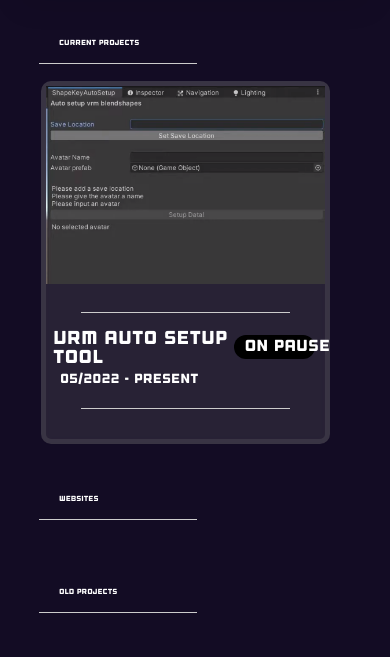
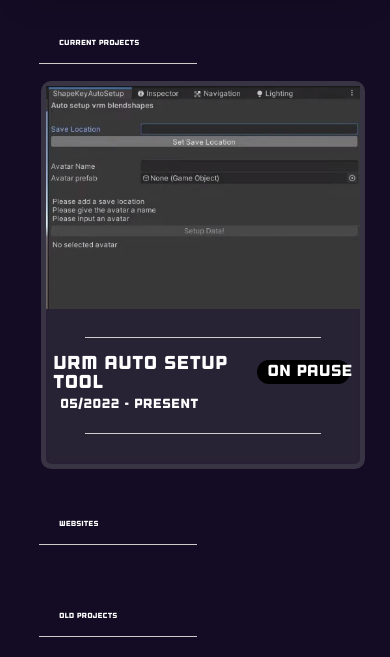
Before and after one commit to tracer755/Tracer755_WEBSITE, a plain HTML site: page projects.html in a window 390 px wide. Shown: the part 29-686 px from the top of the page. Drawn offline with Linux system fonts and the light colour scheme.

Commit message:
Update projects.html

```diff
--- a/projects.html
+++ b/projects.html
@@ -56,13 +56,7 @@
     }
     @media (max-width: 800px) {
       div.projectItemContainer{
-        max-width: 80%;
-        background: rgba(124, 124, 124, 0.2);
-        backdrop-filter: blur(5px);
-        -webkit-backdrop-filter: blur(5px);
-        justify-content: center;
-        border: 5px solid rgba(124, 124, 124, 0.2);
-        border-radius: 10px;
+        max-width: 90%;
       }
     }
   </style>
```
